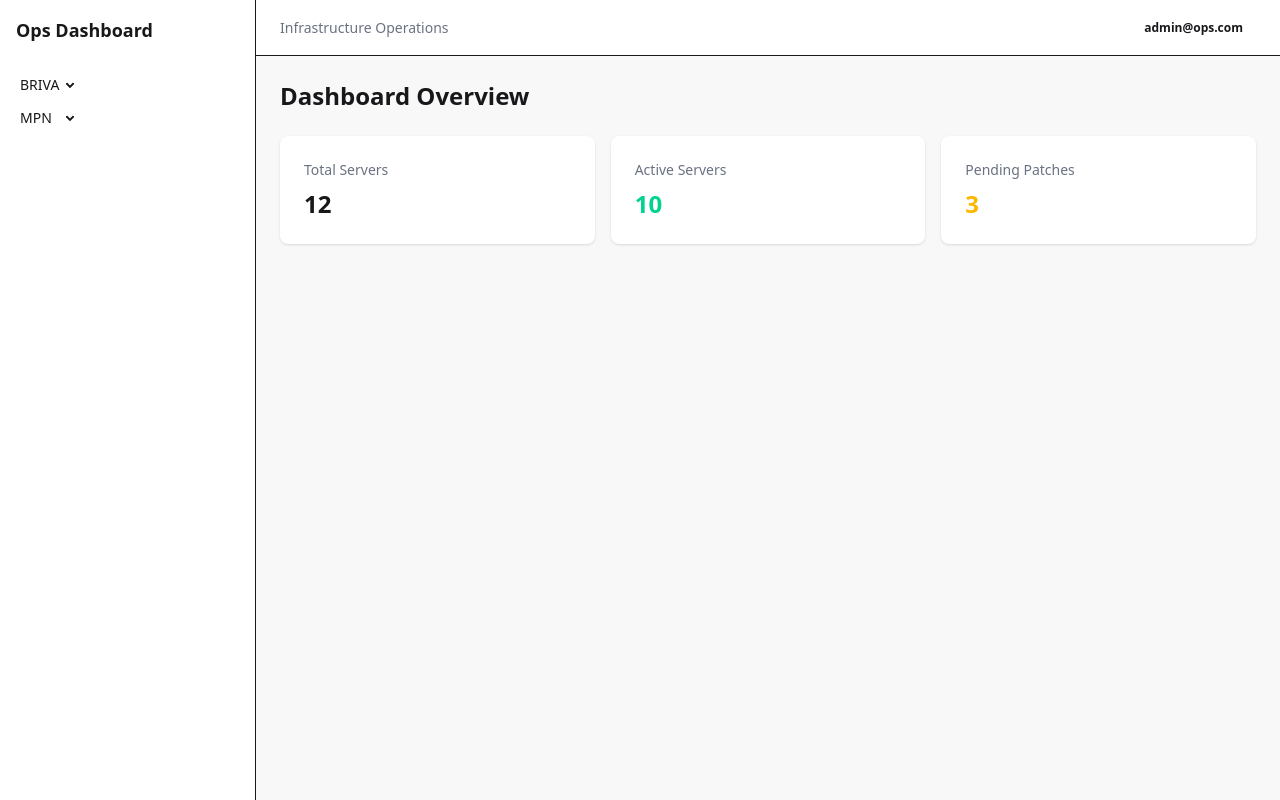
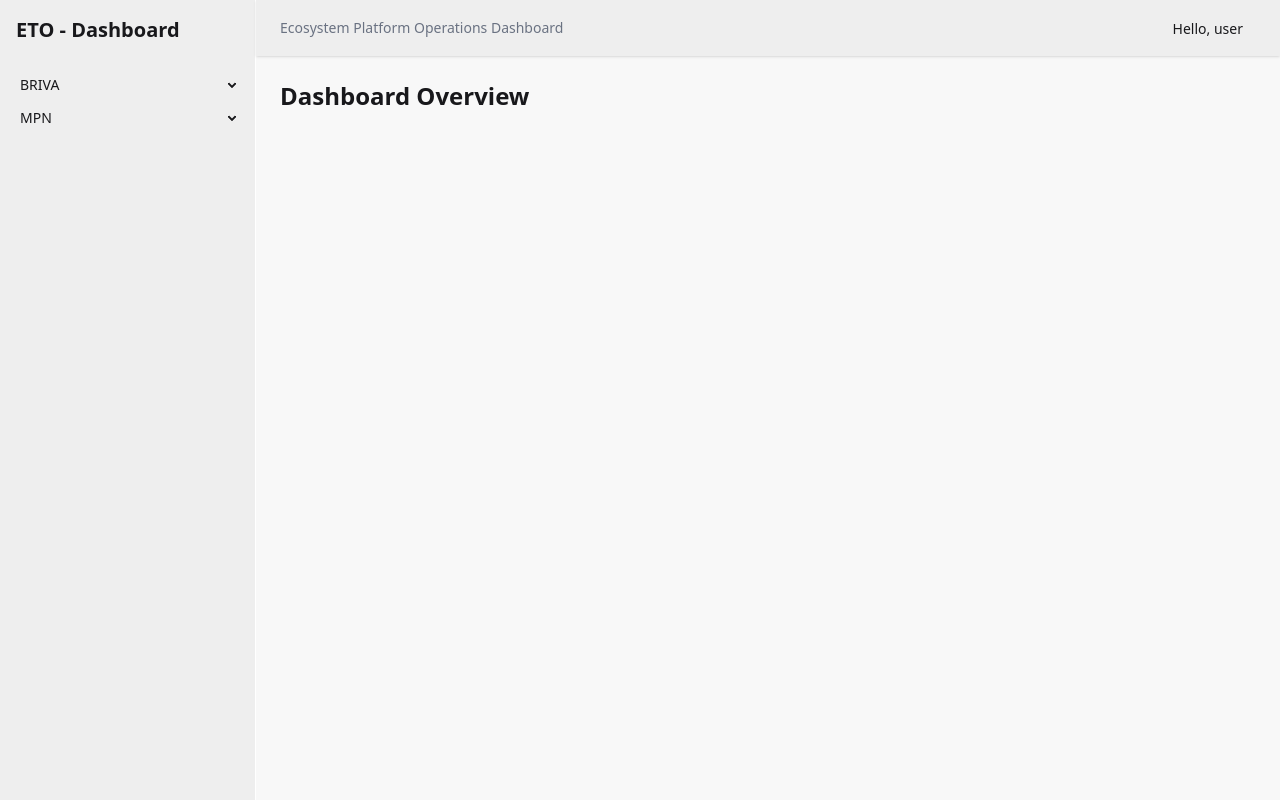
Before and after one commit to rassyaabiwafaaa/portal-eto-fe, a Next.js app: page /dashboard in a window 1280 px wide. Built offline with nearby package versions, Linux system fonts and the light colour scheme.

Commit message:
change layout styling for side bar and navbar

```diff
--- a/app/dashboard/apps/[app]/[feature]/page.tsx
+++ b/app/dashboard/apps/[app]/[feature]/page.tsx
@@ -7,8 +7,7 @@ type FeatureComponentMap = Record<
   Record<string, ComponentType>
 >;
 
-const DISPATCHER =
-  FEATURE_DISPATCHER as unknown as FeatureComponentMap;
+const DISPATCHER = FEATURE_DISPATCHER as unknown as FeatureComponentMap;
 
 export default async function FeaturePage({
   params,
--- /dev/null
+++ b/app/dashboard/apps/components/navbar/Navbar.tsx
@@ -0,0 +1,20 @@
+import React from 'react'
+
+export default function Navbar({user} : {user:string}) {
+  return (
+    <header className="h-14 bg-base-300 flex shrink-0 items-center justify-between px-6 z-10 shadow-sm">
+      <span className="text-sm text-gray-500">
+        Ecosystem Platform Operations Dashboard
+      </span>
+      <div className="dropdown dropdown-end">
+        <label tabIndex={0} className="btn btn-sm btn-ghost text-md font-normal text-[14px]">
+          {'Hello, ' + user}
+        </label>
+        <ul tabIndex={0} className="dropdown-content menu p-2 shadow bg-base-100 rounded-box w-40">
+          <li><a>Profile</a></li>
+          <li><a>Logout</a></li>
+        </ul>
+      </div>
+    </header>
+  )
+}
--- a/app/dashboard/layout.tsx
+++ b/app/dashboard/layout.tsx
@@ -4,6 +4,7 @@ import Link from "next/link";
 import { ReactNode } from "react";
 import { usePathname } from "next/navigation";
 import { APP_MENUS } from "../constant/menu";
+import Navbar from "./apps/components/navbar/Navbar";
 
 export default function DashboardLayout({
   children,
@@ -11,30 +12,29 @@ export default function DashboardLayout({
   children: ReactNode;
 }) {
   const pathname = usePathname();
+  const user = 'user';
 
   return (
-    <div className="flex min-h-screen bg-base-200">
+    <div className="flex h-screen bg-base-200 overflow-hidden">
   {/* Sidebar */}
-      <aside className="w-64 bg-base-100 border-r">
-        <div className="p-4 font-semibold text-lg">
-          Ops Dashboard
+  <aside className="w-64 bg-base-300 shrink-0 overflow-y-auto border-r border-base-100">
+    <div className="p-4 font-semibold text-xl text-bold sticky top-0 bg-base-300 z-10">
+      ETO - Dashboard
     </div>
 
-        <ul className="menu px-2">
+    <ul className="menu px-2 w-full">
       {Object.entries(APP_MENUS).map(([appKey, app]) => {
         const isOpen = pathname.startsWith(`/dashboard/apps/${appKey}`);
-
         return (
           <li key={appKey}>
             <details open={isOpen}>
-        <summary>{app.label}</summary>
+              <summary className="hover:bg-[#3771B8]">{app.label}</summary>
               <ul>
                 {app.features.map((feature) => {
                   const href = `/dashboard/apps/${appKey}/${feature.key}`;
                   const active = pathname === href;
-
                   return (
-              <li key={feature.key}>
+                    <li key={feature.key} className="hover:bg-[#3771B8] rounded-sm">
                       <Link href={href} className={active ? "active" : ""}>
                         {feature.label}
                       </Link>
@@ -49,29 +49,13 @@ export default function DashboardLayout({
     </ul>
   </aside>
 
-      {/* Main Content */}
-      <div className="flex-1 flex flex-col">
+  {/* Main Content Area */}
+  <div className="flex-1 flex flex-col min-w-0 h-screen">
     {/* Topbar */}
-        <header className="h-14 bg-base-100 border-b flex items-center justify-between px-6">
-          <span className="text-sm text-gray-500">
-            Infrastructure Operations
-          </span>
+    <Navbar user={user}/>
 
-          <div className="dropdown dropdown-end">
-            <label tabIndex={0} className="btn btn-sm btn-ghost">
-              admin@ops.com
-            </label>
-            <ul
-              tabIndex={0}
-              className="dropdown-content menu p-2 shadow bg-base-100 rounded-box w-40"
-            >
-              <li><a>Profile</a></li>
-              <li><a>Logout</a></li>
-            </ul>
-          </div>
-        </header>
-
-        <main className="flex-1 p-6">
+    {/* Scrollable Main Content */}
+    <main className="flex-1 overflow-y-auto p-6">
       {children}
     </main>
   </div>
--- a/app/dashboard/page.tsx
+++ b/app/dashboard/page.tsx
@@ -5,28 +5,8 @@ export default function DashboardPage() {
         Dashboard Overview
       </h1>
 
-      <div className="grid grid-cols-1 md:grid-cols-3 gap-4 mt-6">
-        <div className="card bg-base-100 shadow">
-          <div className="card-body">
-            <p className="text-sm text-gray-500">Total Servers</p>
-            <h2 className="text-2xl font-bold">12</h2>
-          </div>
-        </div>
 
-        <div className="card bg-base-100 shadow">
-          <div className="card-body">
-            <p className="text-sm text-gray-500">Active Servers</p>
-            <h2 className="text-2xl font-bold text-success">10</h2>
-          </div>
-        </div>
 
-        <div className="card bg-base-100 shadow">
-          <div className="card-body">
-            <p className="text-sm text-gray-500">Pending Patches</p>
-            <h2 className="text-2xl font-bold text-warning">3</h2>
-          </div>
-        </div>
-      </div>
     </div>
   );
 }
```
Lines whose indentation alone changed are shown as unchanged.
